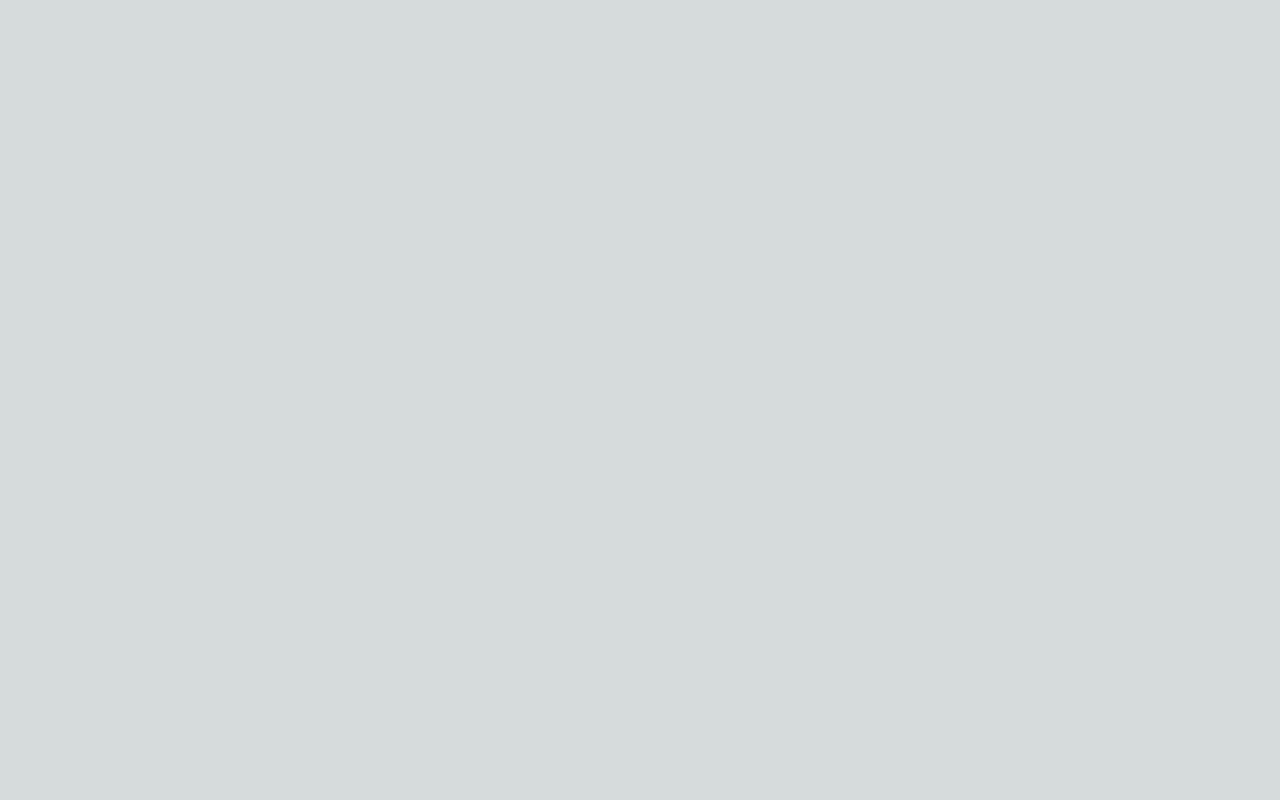
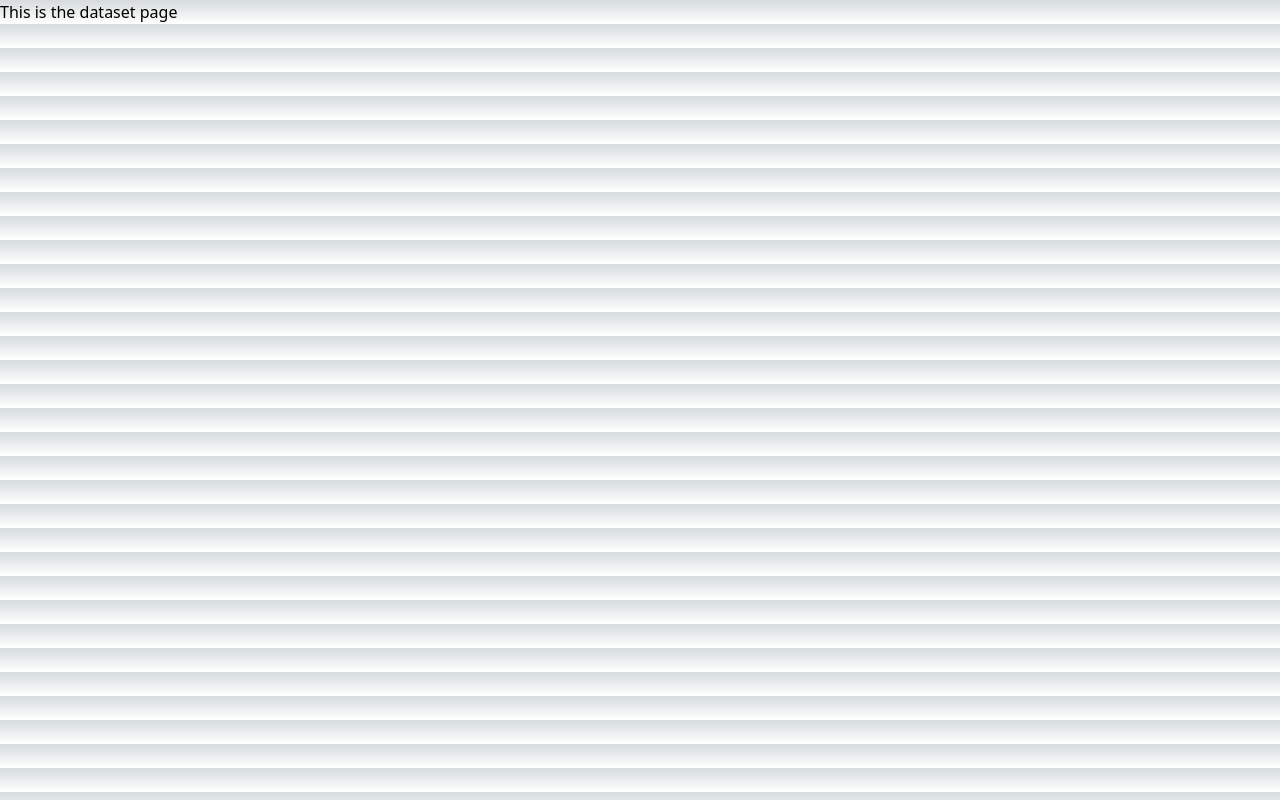
Before and after one commit to mengtee/ethkltechninjaz, a Next.js app: page /dataset in a window 1280 px wide. Built offline with nearby package versions, Linux system fonts and the light colour scheme.

Commit message:
Original base

```diff
--- a/components/Dataset.js
+++ b/components/Dataset.js
@@ -1,13 +1,11 @@
-
 import React from 'react';
 
-const Dataset = () => {
+const DatasetPage = () => {
   return (
     <div>
-      <h1>Dataset Page</h1>
-      <p>This is the dataset page content.</p>
+      <h1>This is the dataset page</h1>
     </div>
   );
 };
 
-export default Dataset;
+export default DatasetPage;
--- a/pages/_app.js
+++ b/pages/_app.js
@@ -2,6 +2,6 @@ import '@/styles/globals.css'
 
 export default function App({ Component, pageProps }) {
   return (
-  <Component {...pageProps} />
+      <Component {...pageProps} />
   )
 }
--- a/pages/dataset.js
+++ b/pages/dataset.js
@@ -1,10 +1,11 @@
+// pages/dataset.js
 import React from 'react';
-
+import Dataset from '../components/Dataset';
 
 const DatasetPage = () => {
   return (
     <div>
-      <dataset />
+      <Dataset />
     </div>
   );
 };
```
